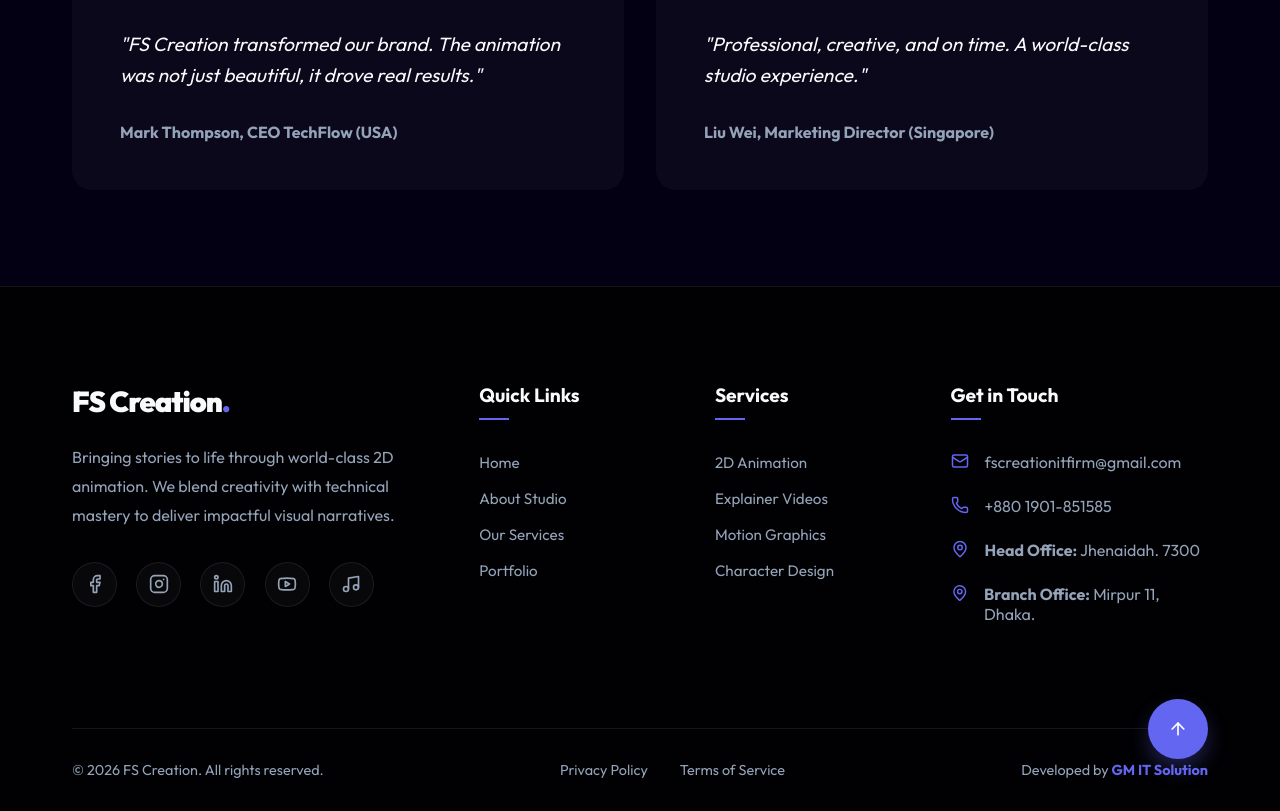
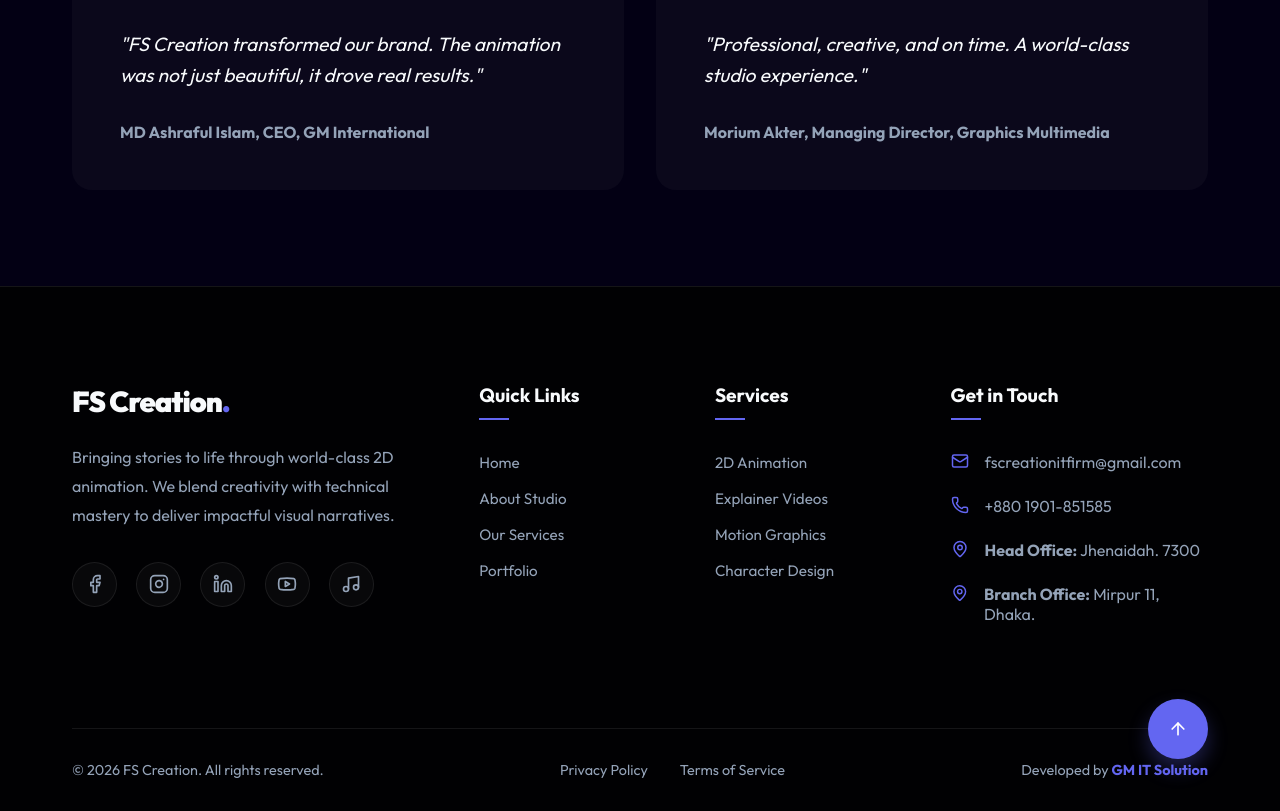
Before and after one commit to aniksahaaorno/fs_creation, a React (Vite) app: page /about in a window 1280 px wide. Shown: the part 6530-7341 px from the top of the page. Built offline with nearby package versions, Linux system fonts and the light colour scheme.

Commit message:
finally done

```diff
--- a/src/components/Studio.jsx
+++ b/src/components/Studio.jsx
@@ -4,8 +4,8 @@ import { Quote } from 'lucide-react';
 import './Studio.css';
 
 const testimonials = [
-    { text: "FS Creation transformed our brand. The animation was not just beautiful, it drove real results.", author: "Mark Thompson, CEO TechFlow (USA)" },
-    { text: "Professional, creative, and on time. A world-class studio experience.", author: "Liu Wei, Marketing Director (Singapore)" }
+    { text: "FS Creation transformed our brand. The animation was not just beautiful, it drove real results.", author: "MD Ashraful Islam, CEO, GM International" },
+    { text: "Professional, creative, and on time. A world-class studio experience.", author: "Morium Akter, Managing Director, Graphics Multimedia" }
 ];
 
 const Studio = () => {
--- a/src/data/projects.js
+++ b/src/data/projects.js
@@ -40,18 +40,18 @@ export const projects = [
     },
     {
         id: 5,
-        title: 'Social Ad 1',
+        title: 'কার্টুন দেখে বড় হওয়া',
         category: 'Ads',
         img: p1,
-        client: 'Social Media',
+        client: 'FS Creation',
         link: 'https://www.facebook.com/reel/1725121848158702'
     },
     {
         id: 6,
-        title: 'Social Ad 2',
+        title: 'Human to 2D Transformation',
         category: 'Ads',
         img: p2,
-        client: 'Social Media',
+        client: 'FS Creation',
         link: 'https://www.facebook.com/reel/797689699947673'
     }
 ];
```
